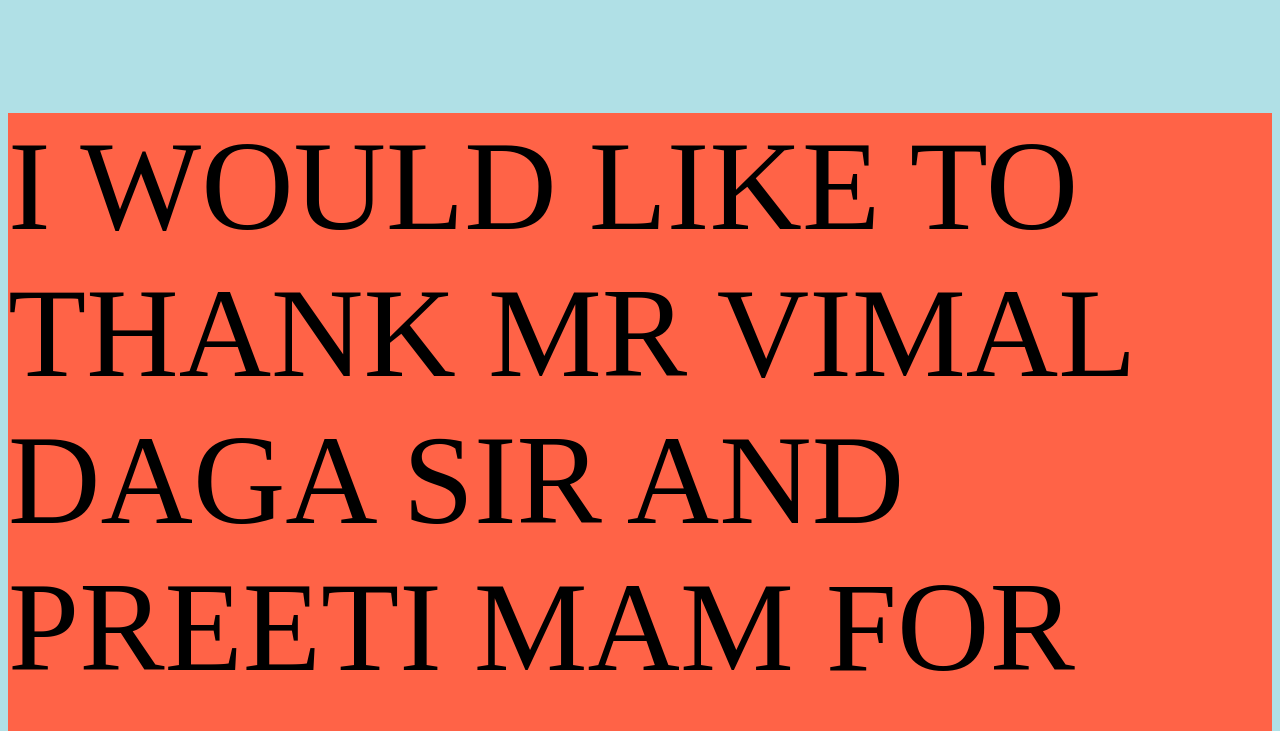
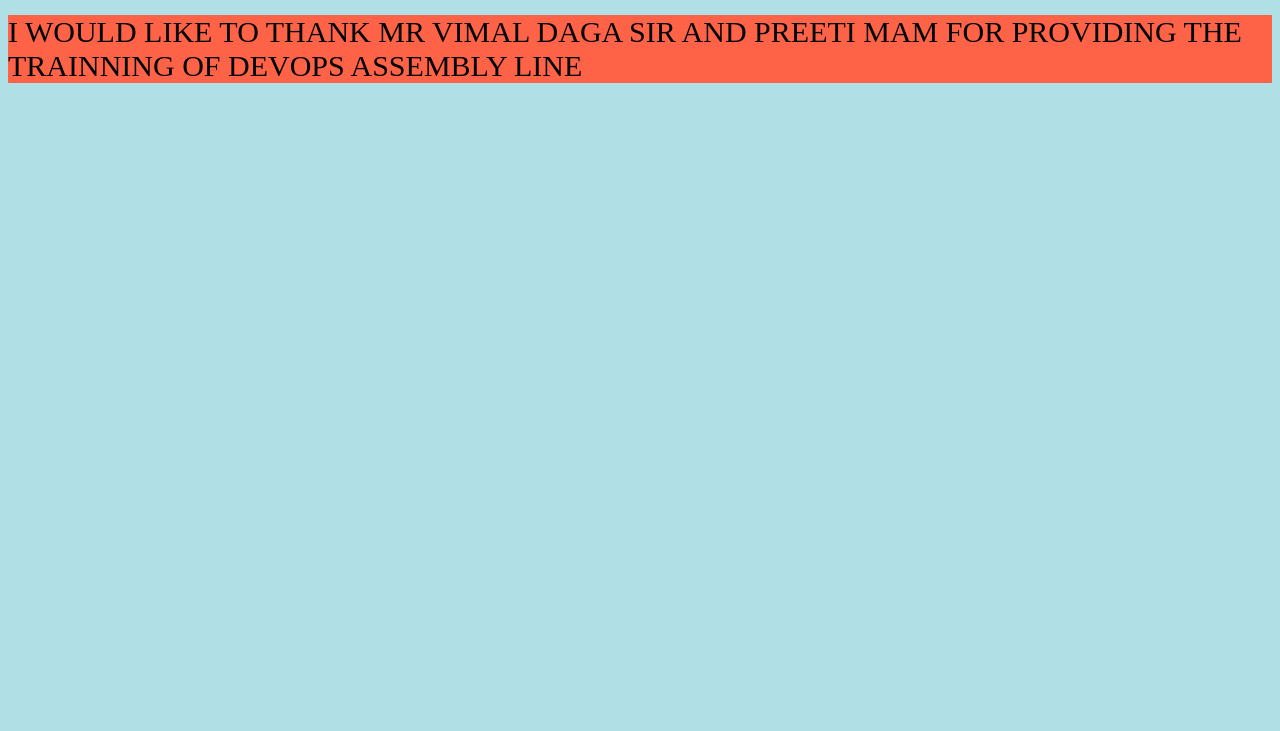
Before and after one commit to goyal20nikita/task3_project, a plain HTML site: page index.html in a window 1280 px wide. Shown: the part 73-804 px from the top of the page. Drawn offline with Linux system fonts and the light colour scheme.

Commit message:
Update index.html

```diff
--- a/index.html
+++ b/index.html
@@ -3,7 +3,7 @@
 <body style="background-color:powderblue;">
 
 <h1 style="background-color:DodgerBlue;">GOOD MORNING</h1>
-<p style="background-color:Tomato;font-size:10vw">I WOULD LIKE TO THANK MR VIMAL DAGA SIR AND PREETI MAM FOR PROVIDING  THE TRAINNING OF DEVOPS ASSEMBLY LINE </p>
+<p style="background-color:Tomato;font-size:1.875em">I WOULD LIKE TO THANK MR VIMAL DAGA SIR AND PREETI MAM FOR PROVIDING  THE TRAINNING OF DEVOPS ASSEMBLY LINE </p>
 
 </body>
 </html>
```
